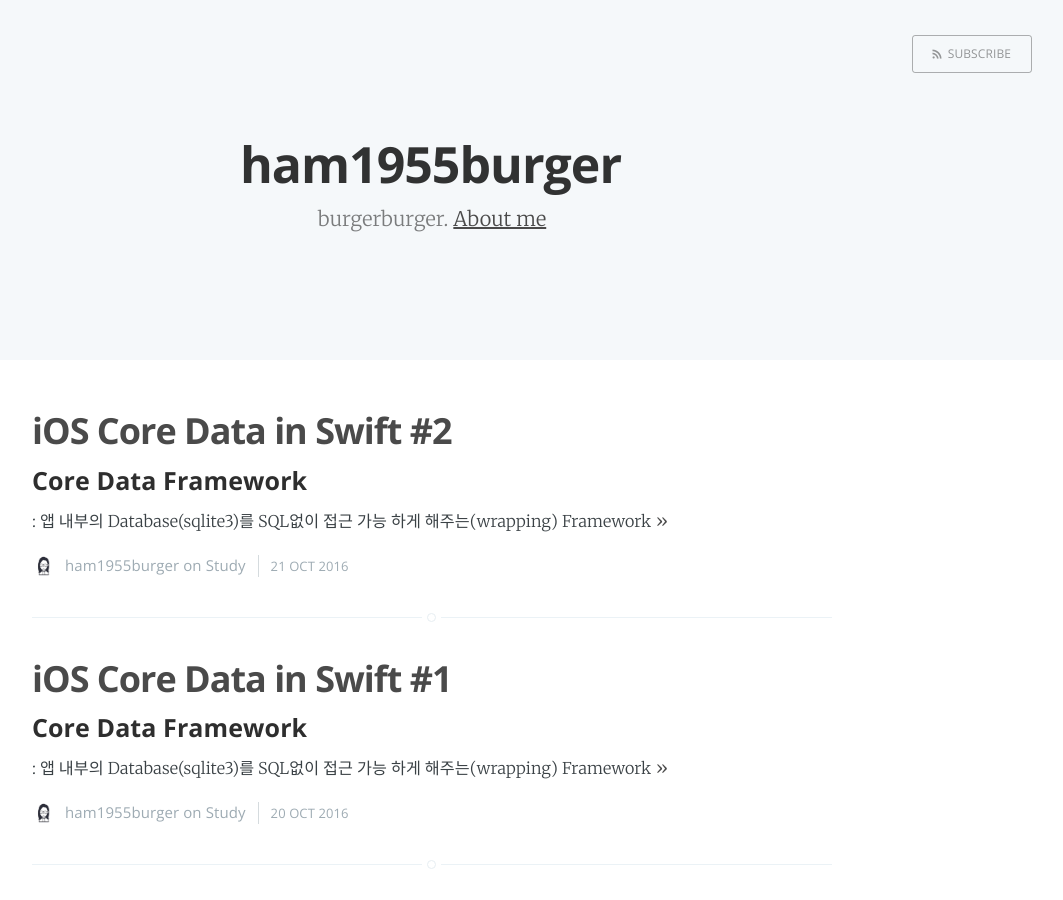
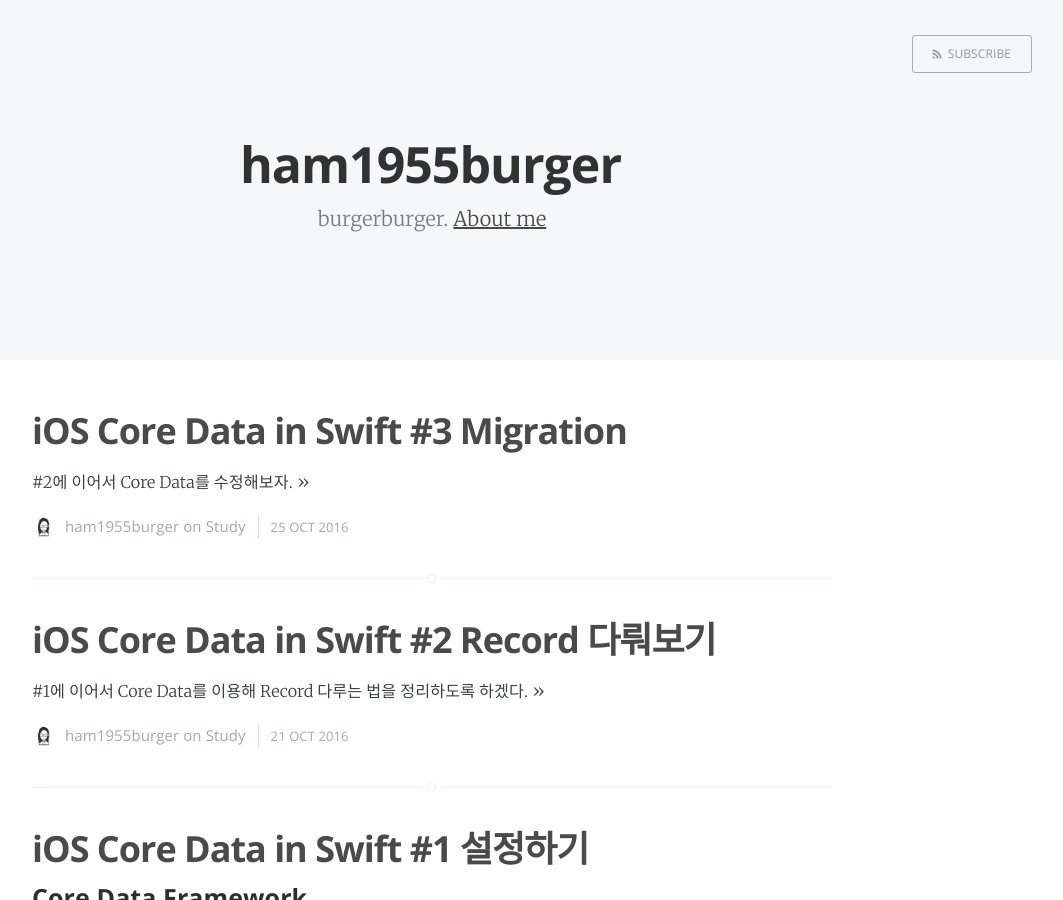
Before and after one commit to ham1955burger/ham1955burger.github.com, a Jekyll site: the page built from index.html, in a window 1280 px wide and 900 px high. Shown: the whole window, without its empty margins (208-1271 px from the left). Built offline with Jekyll 4.4.1, drawn with Linux system fonts in a browser that asks for light colours; the list of posts is cut into pages by our own code; part of the change alters nothing that is shown; some of the changed text lies outside the part shown.

Commit message:
post: iOS-coredata-in-chapter3

```diff
--- a/_posts/2016-10-20-iOS-coredata-in-chapter-1.md
+++ b/_posts/2016-10-20-iOS-coredata-in-chapter-1.md
@@ -1,11 +1,13 @@
 ---
 layout: post
-title:  "iOS Core Data in Swift #1"
+title:  "iOS Core Data in Swift #1 설정하기"
 date:   2016-10-20 10:16:00 +09
 categories: Study
 ---
 <h4> Core Data Framework </h4>
-: 앱 내부의 Database(sqlite3)를 SQL없이 접근 가능 하게 해주는(wrapping) Framework
+: 앱 내부의 Database(sqlite)를 SQL없이 접근 가능 하게 해주는(wrapping) Framework
+
+: Model
 
 ---
 <h4> 목표 </h4>
@@ -21,8 +23,9 @@ categories: Study
 
 * <h4> #1 Core Data 설정하기 </h4>
 
+* [#2 Core Data를 이용해 Record 다뤄보기](https://ham1955burger.github.io/study/2016/10/21/iOS-coredata-in-chapter-2.html)
 
-* [#2 Core Data를 이용해 Record 다뤄보기](https://ham1955burger.github.io/study/2016/10/20/iOS-coredata-in-chapter-2.html)
+* [#3 Core Data Migration 하기](https://ham1955burger.github.io/study/2016/10/25/iOS-coredata-in-chapter-3.html)
 
 ---
 
@@ -225,7 +228,7 @@ App Store에서 `Datum Free`라는 sqlite database viewer를 설치하여 CoreDa
 
 <h4> 마무리 </h4>
 
-너무 길어져서 Insert, Select, Update, Delete는 #2에서 진행하도록 한다.
+너무 길어져서 Insert, Select, Update, Delete는 #2에서 정리하도록 한다.
 
 ---
 <h4> 참고 </h4>
--- a/_posts/2016-10-21-iOS-coredata-in-chapter-2.md
+++ b/_posts/2016-10-21-iOS-coredata-in-chapter-2.md
@@ -1,27 +1,19 @@
 ---
 layout: post
-title:  "iOS Core Data in Swift #2"
+title:  "iOS Core Data in Swift #2 Record 다뤄보기"
 date:   2016-10-21 14:26:00 +09
 categories: Study
 ---
-<h4> Core Data Framework </h4>
-: 앱 내부의 Database(sqlite3)를 SQL없이 접근 가능 하게 해주는(wrapping) Framework
 
----
-<h4> 목표 </h4>
-
-: CoreData를 이용해 Database Table을 만들어 보고, Record를 Insert, Select, Update, Delete 해보자.
-
-
-: 방이 있는 채팅창 만들기
-
-*아직 CoreData에 대해 잘 알지 못하여 무작정 따라해 보는 것으로 정리한다. 추후 깨달음이 있으면 수정하는걸로..*
+#1에 이어서 Core Data를 이용해 Record 다루는 법을 정리하도록 하겠다.
 
 ---
 
 * [#1 Core Data 설정하기](https://ham1955burger.github.io/study/2016/10/20/iOS-coredata-in-chapter-1.html)
 
 * <h4> #2 Core Data를 이용해 Record 다뤄보기 </h4>
+
+* [#3 Core Data Migration 하기](https://ham1955burger.github.io/study/2016/10/25/iOS-coredata-in-chapter-3.html)
 
 ---
 
--- /dev/null
+++ b/_posts/2016-10-25-iOS-coredata-in-chapter-3.md
@@ -0,0 +1,125 @@
+---
+layout: post
+title:  "iOS Core Data in Swift #3 Migration"
+date:   2016-10-25 10:42:00 +09
+categories: Study
+---
+
+#2에 이어서 Core Data를 수정해보자.
+
+처음부터 완벽하게 DB설계를 하면 문제가 없겠지만, 현실은 수정... 수정.. 수.. ㅅ.... 읍
+
+Chat Entity에 Attribute 추가 후 App 실행 도중 아래와 같은 에러가 발생하였다.
+
+    ...
+
+    options:(null) ... returned error Error Domain=NSCocoaErrorDomain Code=134100
+
+    ...
+
+    reason = "The model used to open the store is incompatible with the one used to create the store"
+
+sqlite 파일이 없으면 만들고, 있으면 loading하는데,
+loading 중 .sqlite 파일과 Core Data 파일(model)에 명시된 정보가 일치하지 않아 발생
+
+그럼 어떻게해요? CoreData를 **Migration** 하면 되지!
+
+---
+
+* [#1 Core Data 설정하기](https://ham1955burger.github.io/study/2016/10/20/iOS-coredata-in-chapter-1.html)
+
+* [#2 Core Data를 이용해 Record 다뤄보기](https://ham1955burger.github.io/study/2016/10/20/iOS-coredata-in-chapter-2.html)
+
+* <h4> #3 Core Data Migration 하기 </h4>
+
+---
+
+<h4> Model 버전 추가하기 </h4>
+
+Core Data를 수정 하기 전에, Model 버전을 추가해야한다.
+
+* Core Data file 선택 > Xcode navigation bar > Editor > Add Model Version... 선택
+
+  ![coredata_add_model_version](/assets/images/coreData_chapter_3/coredata_add_model_version.png)
+
+  CoreDataTest 2가 추가 된 것 확인
+
+  ![coredata_add_model_version_success](/assets/images/coreData_chapter_3/coredata_add_model_version_success.png)
+
+* Core Data 수정
+
+  Chat Entity에 image Attribute 추가
+
+  ![coredata_update_chat_entity](/assets/images/coreData_chapter_3/coredata_update_chat_entity.png)
+
+* Model 버전을 CoreDataTest 2로 변경하기
+
+  우측 설정 창 > Model Version > current > CoreDataTest 2 선택
+
+  ![coredata_model_version_setting](/assets/images/coreData_chapter_3/coredata_model_version_setting.png)
+
+  아래와 같이 초록 동그라미 체크가 CoreDataTest 2로 옮겨진 것 확인
+
+  ![coredata_model_version_setting_success](/assets/images/coreData_chapter_3/coredata_model_version_setting_success.png)
+
+
+
+* Managed Object Subclass 수정
+
+  type을 안다면 코드로 추가해도 되고, #1과 같이 Xcode navigation bar > Editor > Create NSManagedObject Subclass... 를 선택해도 된다. 난 후자 선택
+
+---
+
+<h4> Migration Option 추가하기 </h4>
+
+.sqlite파일이 loading될때, Option을 주어 Core Data 파일에 맞게 자동으로 Migration 되게 해보자
+
+
+{% highlight swift %}
+  // AppDelegate.swift
+
+  ...
+
+  lazy var persistentStoreCoordinator: NSPersistentStoreCoordinator? = {
+        // The persistent store coordinator for the application. This implementation creates and return a coordinator, having added the store for the application to it. This property is optional since there are legitimate error conditions that could cause the creation of the store to fail.
+        // Create the coordinator and store
+        var coordinator: NSPersistentStoreCoordinator? = NSPersistentStoreCoordinator(managedObjectModel: self.managedObjectModel)
+        let url = self.applicationDocumentsDirectory.appendingPathComponent("CoreDataTest.sqlite")
+
+        var error: NSError? = nil
+        var failureReason = "There was an error creating or loading the application's saved data."
+
+        // auto migration options
+        let mOptions = [NSMigratePersistentStoresAutomaticallyOption: true,
+                        NSInferMappingModelAutomaticallyOption: true]
+
+        do
+        {
+            // option에 auto migration options 추가
+            try coordinator!.addPersistentStore(ofType: NSSQLiteStoreType, configurationName: nil, at: url, options: mOptions)
+        } catch let error as NSError {
+            coordinator = nil
+            var dict = [String: AnyObject]()
+            dict[NSLocalizedDescriptionKey] = "Failed to initialize the application's saved data" as AnyObject?
+            dict[NSLocalizedFailureReasonErrorKey] = failureReason as AnyObject?
+            dict[NSUnderlyingErrorKey] = error
+            //            error = NSError(domain: "YOUR_ERROR_DOMAIN", code: 9999, userInfo: dict)
+            // Replace this with code to handle the error appropriately.
+            // abort() causes the application to generate a crash log and terminate. You should not use this function in a shipping application, although it may be useful during development.
+            NSLog("Unresolved error \(error), \(error.userInfo)")
+            abort()
+        }
+
+        return coordinator
+    }()
+{% endhighlight %}
+
+이상 무!
+
+![coredata_add_attribute_success](/assets/images/coreData_chapter_3/coredata_add_attribute_success.png)
+
+---
+
+<h4> 마무리 </h4>
+
+NSFetchRequest 옵션(조건 조회)에 대하여 더 조사할 것. 추후 #4에서..
```
Also changed, not shown: assets/images/coreData_chapter_3/coredata_add_attribute_success.png (added), assets/images/coreData_chapter_3/coredata_add_model_version.png (added), assets/images/coreData_chapter_3/coredata_add_model_version_success.png (added), assets/images/coreData_chapter_3/coredata_model_version_setting.png (added), assets/images/coreData_chapter_3/coredata_model_version_setting_success.png (added), assets/images/coreData_chapter_3/coredata_update_chat_entity.png (added).
